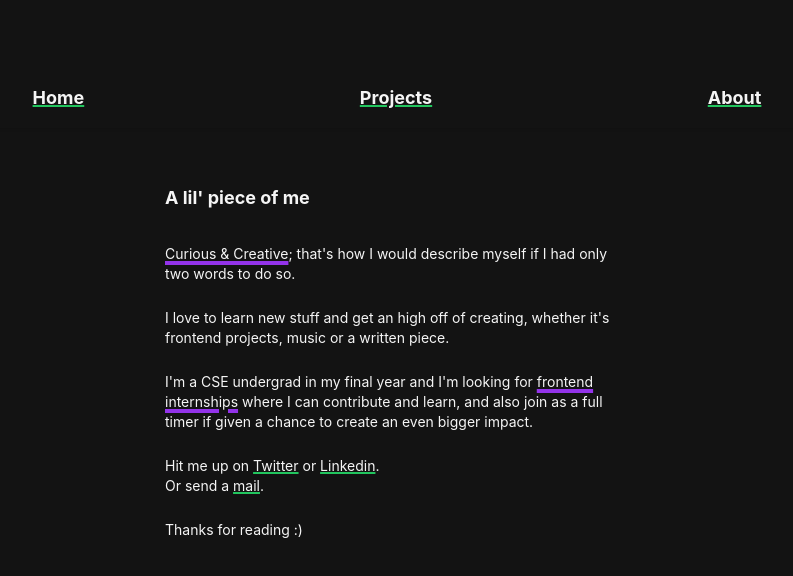
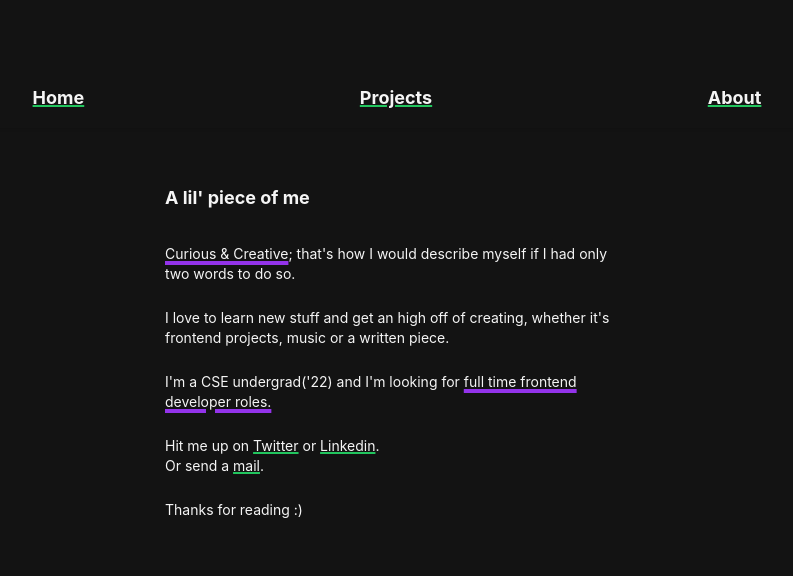
Before and after one commit to ravoluzen/my-portfolio, a React (Create React App) app: page /About in a window 1280 px wide. Shown: the top 576 px of the page, without its empty margins (243-1036 px from the left). Built offline with nearby package versions, Linux system fonts and the light colour scheme.

Commit message:
Update About.js

```diff
--- a/src/components/About.js
+++ b/src/components/About.js
@@ -18,7 +18,7 @@ const About = () => {
             </p>
             <br></br>
             <p className='text-sm'>
-                I'm a CSE undergrad in my final year and I'm looking for <span className='underline decoration-purple-600 decoration-4'>frontend internships</span> where I can contribute and learn, and also join as a full timer if given a chance to create an even bigger impact.
+                I'm a CSE undergrad('22) and I'm looking for <span className='underline decoration-purple-600 decoration-4'>full time frontend developer roles.</span>
             </p>
             <br></br>
             <p className='text-sm'>Hit me up on <a href='https://twitter.com/ravoluzen' target='_blank.' className='underline decoration-green-500 decoration-2 hover:decoration-purple-600'>Twitter</a> or <a href='https://www.linkedin.com/in/raj-shankar-tiwary-053b86189/' target='_blank.' className='underline decoration-green-500 decoration-2 hover:decoration-purple-600'>Linkedin</a>.</p>
```
